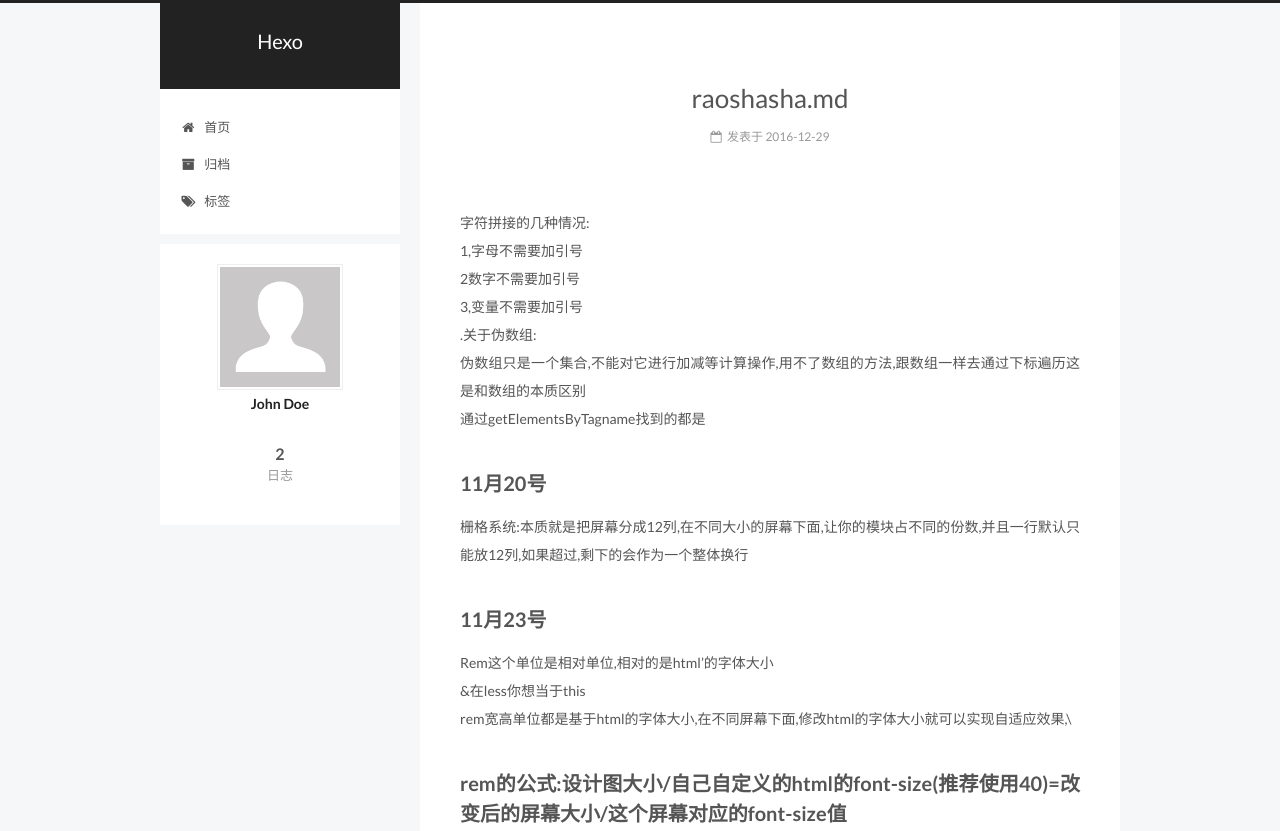
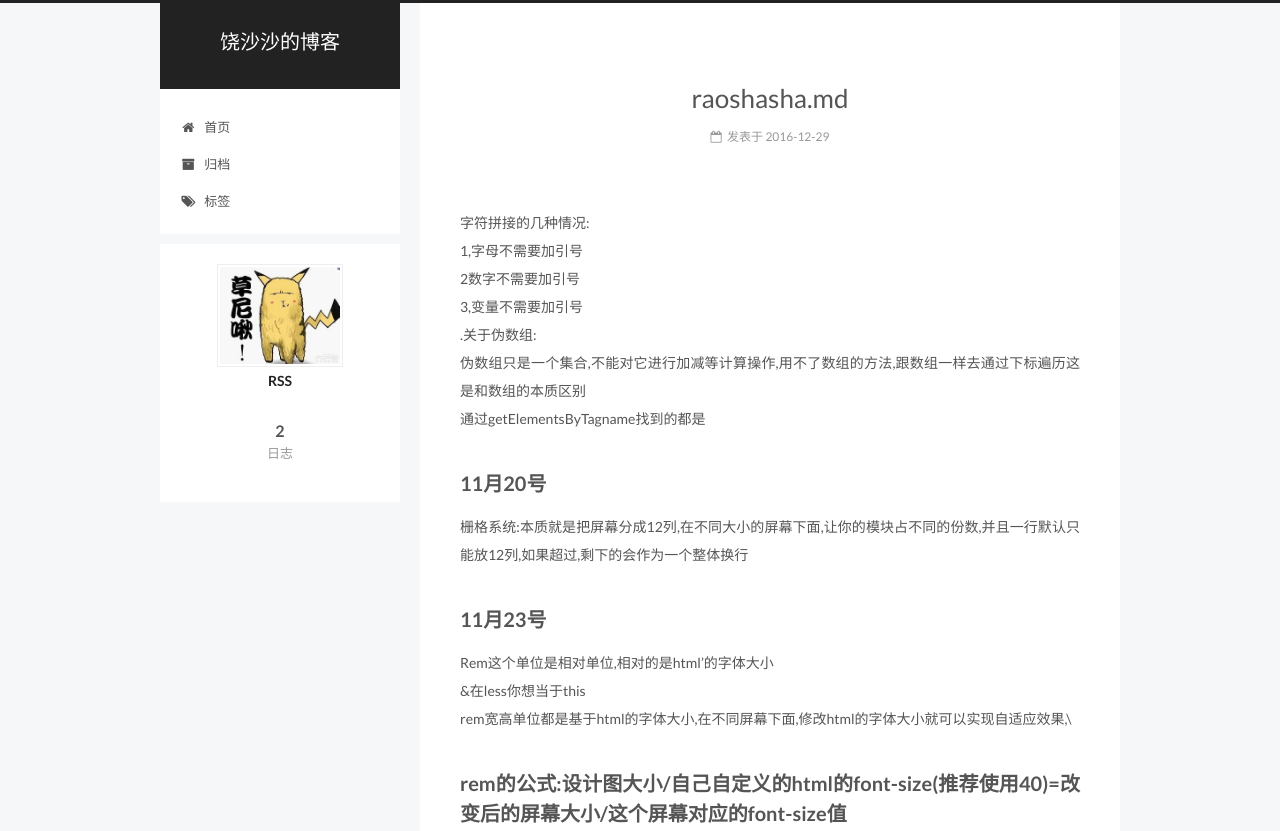
Before and after one commit to raoshasha/raoshasha.github.io, a plain HTML site: page index.html in a window 1280 px wide. Shown: the top 831 px of the page. Drawn offline with Linux system fonts and the light colour scheme.

Commit message:
Site updated: 2016-12-29 22:47:16

```diff
--- a/css/main.css
+++ b/css/main.css
@@ -1681,7 +1681,7 @@ pre .javascript .function {
   width: 4px;
   height: 4px;
   border-radius: 50%;
-  background: #9961ff;
+  background: #6f8fff;
 }
 .links-of-blogroll {
   font-size: 13px;
--- a/index.html
+++ b/index.html
@@ -85,11 +85,11 @@
 
 
 <meta property="og:type" content="website">
-<meta property="og:title" content="Hexo">
+<meta property="og:title" content="饶沙沙的博客">
 <meta property="og:url" content="http://yoursite.com/index.html">
-<meta property="og:site_name" content="Hexo">
+<meta property="og:site_name" content="饶沙沙的博客">
 <meta name="twitter:card" content="summary">
-<meta name="twitter:title" content="Hexo">
+<meta name="twitter:title" content="饶沙沙的博客">
 
 
 
@@ -123,7 +123,7 @@
 
 
 
-  <title> Hexo </title>
+  <title> 饶沙沙的博客 </title>
 </head>
 
 <body itemscope itemtype="http://schema.org/WebPage" lang="zh-Hans">
@@ -156,7 +156,7 @@
   <div class="custom-logo-site-title">
     <a href="/"  class="brand" rel="start">
       <span class="logo-line-before"><i></i></span>
-      <span class="site-title">Hexo</span>
+      <span class="site-title">饶沙沙的博客</span>
       <span class="logo-line-after"><i></i></span>
     </a>
   </div>
@@ -241,15 +241,15 @@
   <link itemprop="mainEntityOfPage" href="http://yoursite.com/2016/12/29/raoshasha-md/">
 
   <span style="display:none" itemprop="author" itemscope itemtype="http://schema.org/Person">
-    <meta itemprop="name" content="John Doe">
+    <meta itemprop="name" content="RSS">
     <meta itemprop="description" content="">
-    <meta itemprop="image" content="/images/avatar.gif">
+    <meta itemprop="image" content="/images/avatar.jpg">
   </span>
 
   <span style="display:none" itemprop="publisher" itemscope itemtype="http://schema.org/Organization">
-    <meta itemprop="name" content="Hexo">
+    <meta itemprop="name" content="饶沙沙的博客">
     <span style="display:none" itemprop="logo" itemscope itemtype="http://schema.org/ImageObject">
-      <img style="display:none;" itemprop="url image" alt="Hexo" src="">
+      <img style="display:none;" itemprop="url image" alt="饶沙沙的博客" src="">
     </span>
   </span>
 
@@ -365,15 +365,15 @@
   <link itemprop="mainEntityOfPage" href="http://yoursite.com/2016/12/29/hello-world/">
 
   <span style="display:none" itemprop="author" itemscope itemtype="http://schema.org/Person">
-    <meta itemprop="name" content="John Doe">
+    <meta itemprop="name" content="RSS">
     <meta itemprop="description" content="">
-    <meta itemprop="image" content="/images/avatar.gif">
+    <meta itemprop="image" content="/images/avatar.jpg">
   </span>
 
   <span style="display:none" itemprop="publisher" itemscope itemtype="http://schema.org/Organization">
-    <meta itemprop="name" content="Hexo">
+    <meta itemprop="name" content="饶沙沙的博客">
     <span style="display:none" itemprop="logo" itemscope itemtype="http://schema.org/ImageObject">
-      <img style="display:none;" itemprop="url image" alt="Hexo" src="">
+      <img style="display:none;" itemprop="url image" alt="饶沙沙的博客" src="">
     </span>
   </span>
 
@@ -513,9 +513,9 @@
       <section class="site-overview sidebar-panel sidebar-panel-active">
         <div class="site-author motion-element" itemprop="author" itemscope itemtype="http://schema.org/Person">
           <img class="site-author-image" itemprop="image"
-               src="/images/avatar.gif"
-               alt="John Doe" />
-          <p class="site-author-name" itemprop="name">John Doe</p>
+               src="/images/avatar.jpg"
+               alt="RSS" />
+          <p class="site-author-name" itemprop="name">RSS</p>
           <p class="site-description motion-element" itemprop="description"></p>
         </div>
         <nav class="site-state motion-element">
@@ -571,7 +571,7 @@
   <span class="with-love">
     <i class="fa fa-heart"></i>
   </span>
-  <span class="author" itemprop="copyrightHolder">John Doe</span>
+  <span class="author" itemprop="copyrightHolder">RSS</span>
 </div>
 
 
```
Also changed, not shown: 2016/12/29/hello-world/index.html (+11 -11 lines), 2016/12/29/raoshasha-md/index.html (+11 -11 lines), archives/2016/12/index.html (+9 -9 lines), archives/2016/index.html (+9 -9 lines), archives/index.html (+9 -9 lines), images/avatar.jpg (added).
